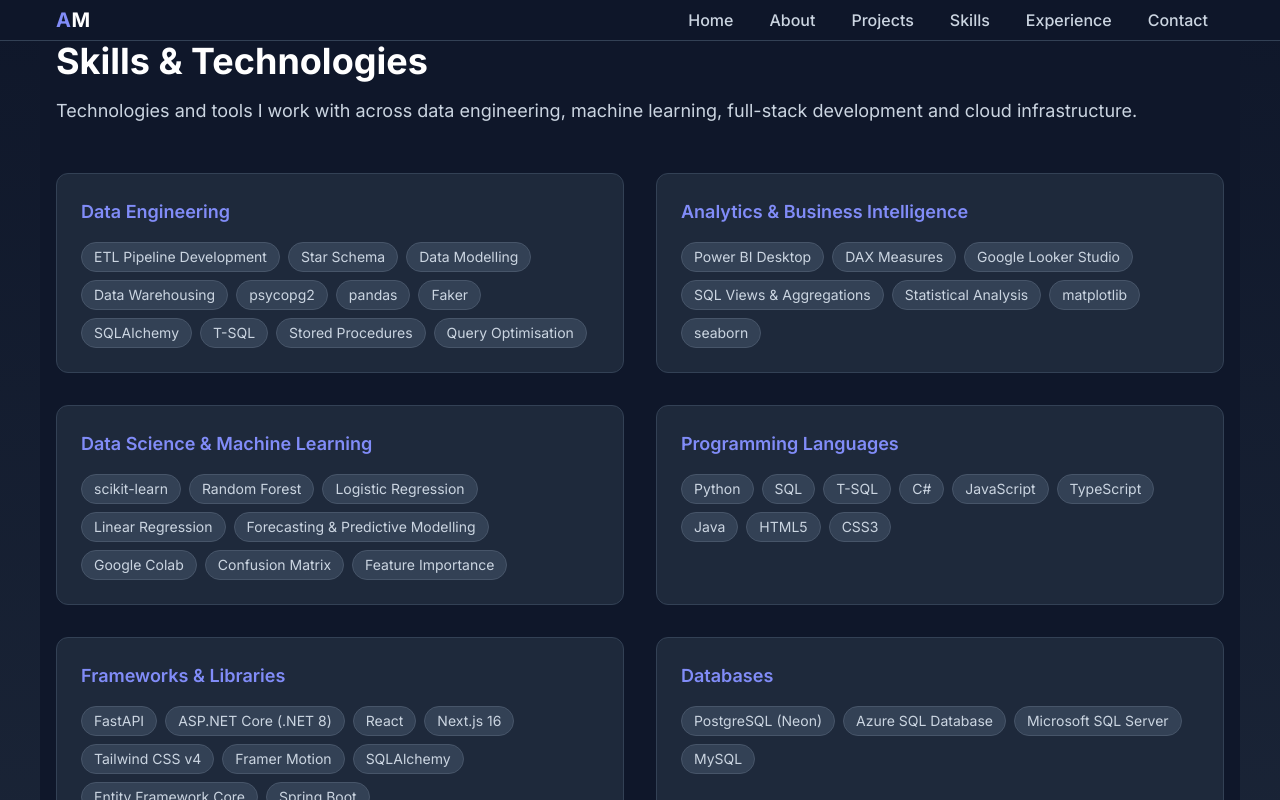
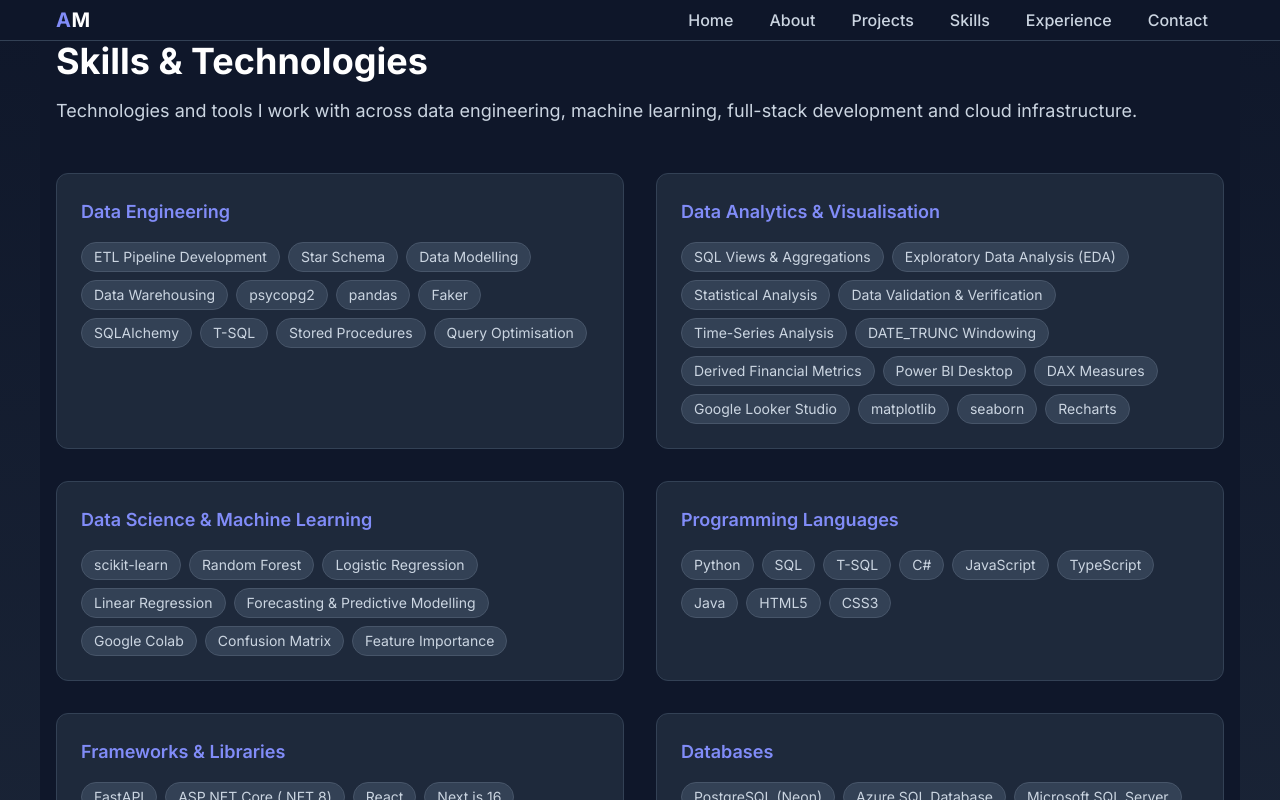
Before and after one commit to AbuMaqungo/abulelemaqungo-portfolio, a Next.js app: page /skills in a window 1280 px wide. Shown: the top 800 px of the page. Built offline with nearby package versions, Linux system fonts and the light colour scheme.

Commit message:
Data Analytics Update

```diff
--- a/src/app/skills/page.tsx
+++ b/src/app/skills/page.tsx
@@ -8,12 +8,15 @@
         "SQLAlchemy", "T-SQL", "Stored Procedures", "Query Optimisation",
       ],
     },
-    {
-      category: "Analytics & Business Intelligence",
+        {
+      category: "Data Analytics & Visualisation",
       skills: [
-        "Power BI Desktop", "DAX Measures", "Google Looker Studio",
-        "SQL Views & Aggregations", "Statistical Analysis",
-        "matplotlib", "seaborn",
+        "SQL Views & Aggregations", "Exploratory Data Analysis (EDA)",
+        "Statistical Analysis", "Data Validation & Verification",
+        "Time-Series Analysis", "DATE_TRUNC Windowing",
+        "Derived Financial Metrics", "Power BI Desktop",
+        "DAX Measures", "Google Looker Studio",
+        "matplotlib", "seaborn", "Recharts",
       ],
     },
     {
```
